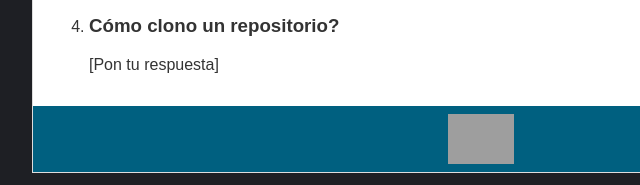
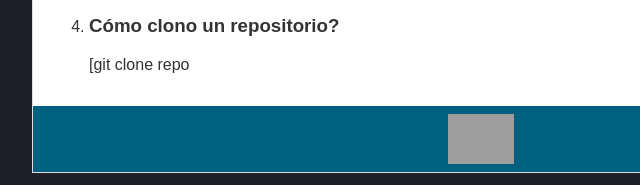
Before and after one commit to roxsross/bootcamp-devops-eduIT, a plain HTML site: page FundamentosGIT/Lab02/index.html in a window 1280 px wide. Shown: the part 323-508 px from the top of the page, 159-799 px from the left. Drawn offline with Linux system fonts and the light colour scheme; grey boxes are pictures that could not be loaded.

Commit message:
Last change

```diff
--- a/FundamentosGIT/Lab02/index.html
+++ b/FundamentosGIT/Lab02/index.html
@@ -31,7 +31,7 @@
                 </li>
                 <li>
                     <h3>Cómo clono un repositorio?</h3>
-                    [Pon tu respuesta]
+                    [git clone repo
                 </li>
             </ol>
         </div>
```
